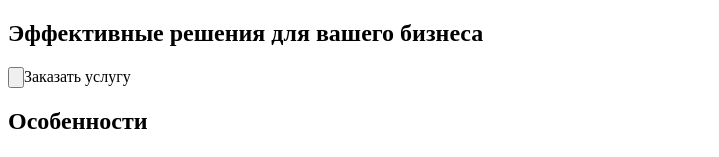
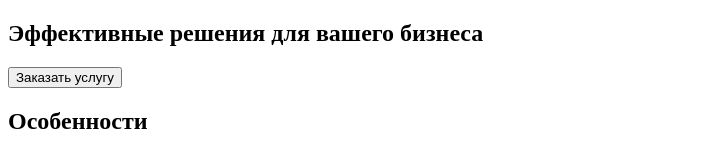
Before and after one commit to ElenaLatynina/goit-markup-hw-01, a plain HTML site: page index.html in a window 1280 px wide. Shown: the part 148-305 px from the top of the page, without its empty margins (0-719 px from the left). Drawn offline with Linux system fonts and the light colour scheme.

Commit message:
Изменен тег для кнопки

```diff
--- a/index.html
+++ b/index.html
@@ -29,7 +29,7 @@
 
             <section>
                 <h1>Эффективные решения для вашего бизнеса</h1>
-                <input type="button" value="">Заказать услугу</input>
+                <input type="button" value="Заказать услугу"></input>
             </section>
 
             <!-- СЕКЦИЯ Осоенности -->
```
